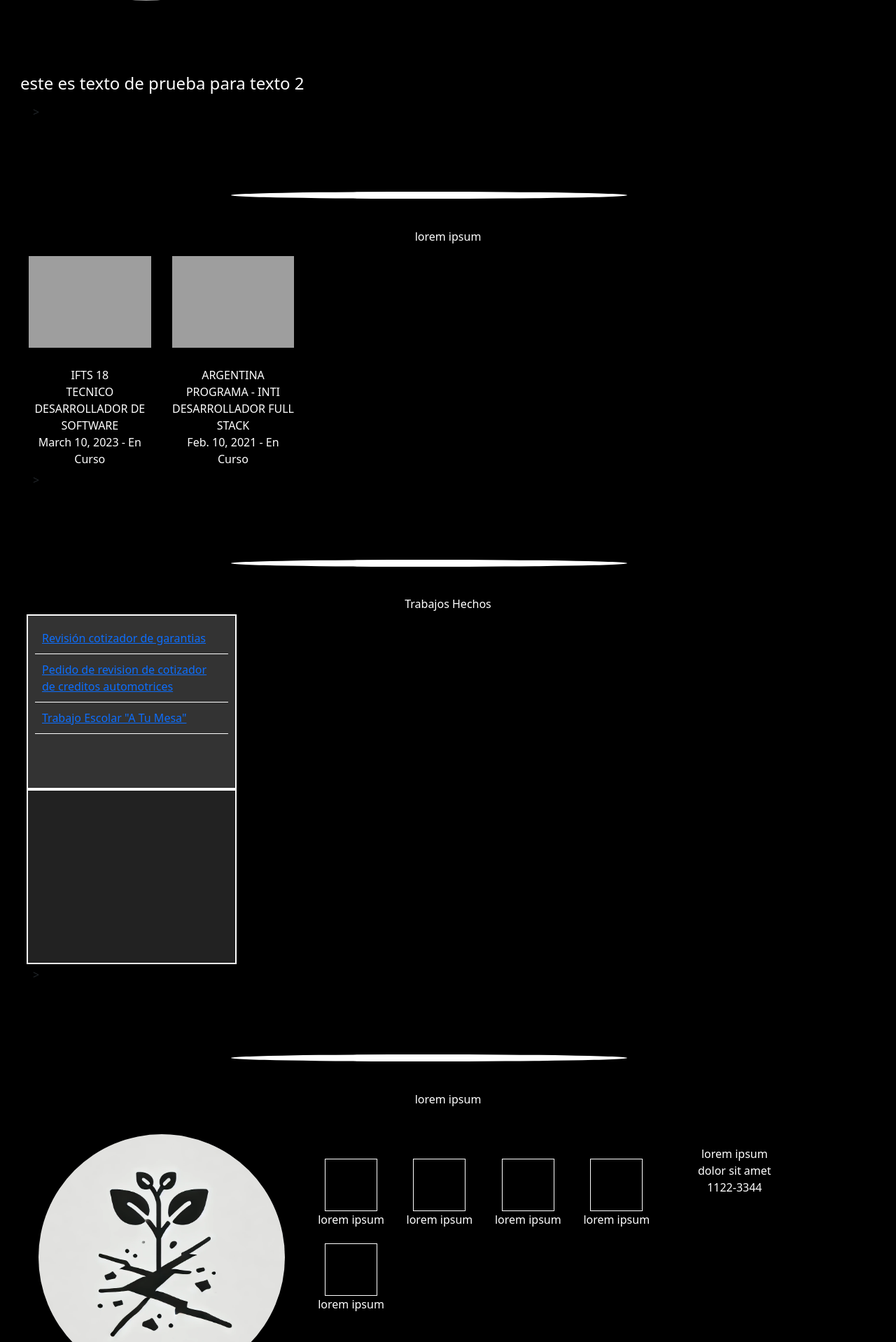
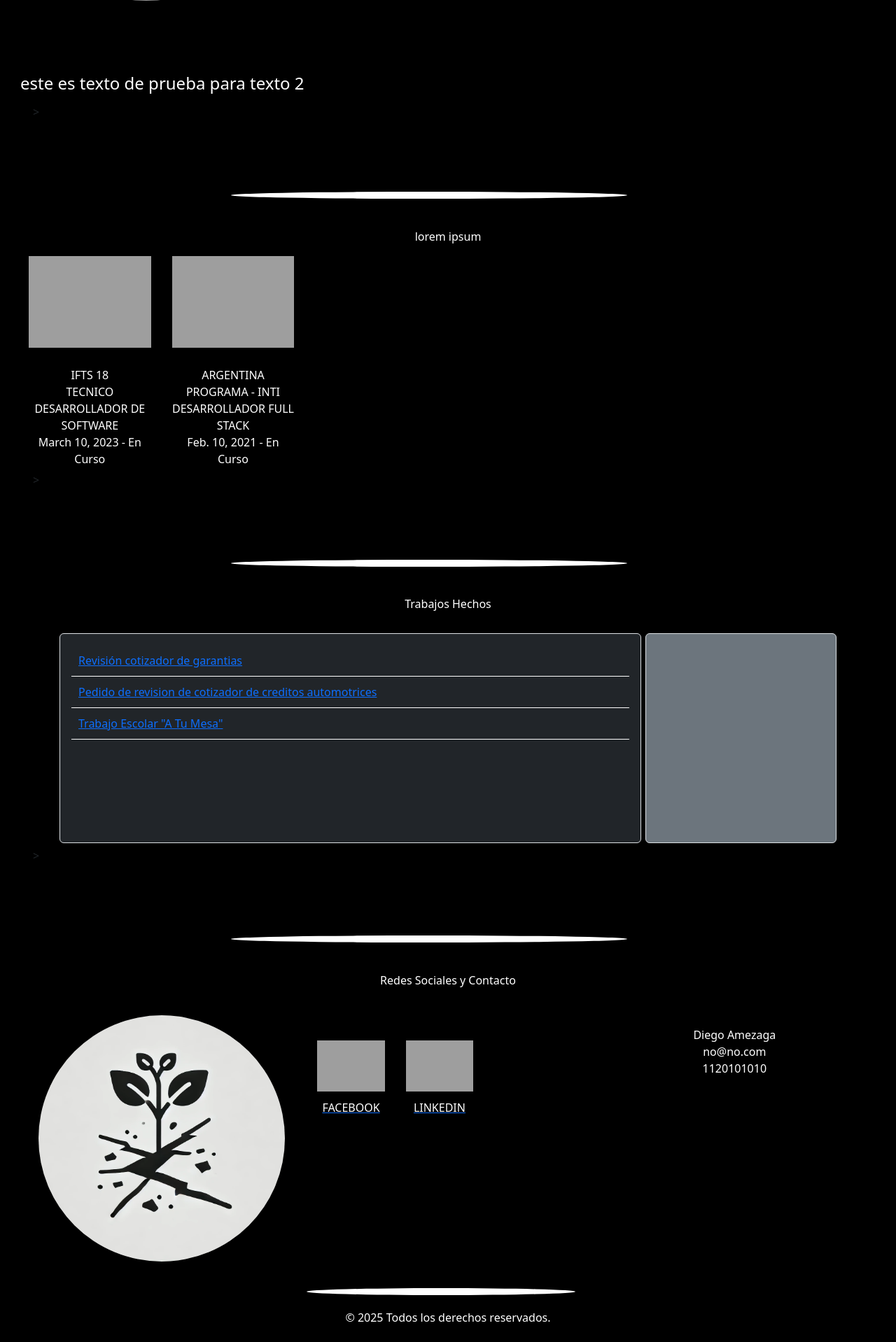
Before and after one commit to HelpTec/PortFolioDjango, a Django app: page / in a window 1280 px wide. Shown: the part 842-2760 px from the top of the page at 70% size. After the commit the page ends 2731 px from the top, so only its background shows below. Run offline with Django 5.2, Linux system fonts and the light colour scheme; data comes from the database, SQL or seed files in the repository; both versions use the stored data as it was after the commit; some libraries are stand-ins or nearby versions; grey boxes are pictures that could not be loaded.

Commit message:
terminado todas las plantillas. quedaría un acceso al admin personalizado quiza y subirlo a la nube. consultar con gente que sepa de diseño para mejoras en plantilla antes de publicar. el sitio esta bien pero le falta vida

```diff
--- a/portfolio/apps/master/templates/home.html
+++ b/portfolio/apps/master/templates/home.html
@@ -65,14 +65,7 @@
 }
 
 /***BOTONERA***/
-.btn-custom {
-    width: 100%;
-    max-width: 100px;
-    height: 50px;
-    font-size: clamp(0.9rem, 2vw, 1.0rem);
-    text-align: center;
-    white-space: nowrap;
-}
+
 
 /* Asegura espaciado entre los botones */
 .row > div {
@@ -116,7 +109,7 @@
 
 </style>
 <!-- ESPACIO HOME  -->>
-<div class="row align-items-center">
+<div class="row align-items-center" id="home">
     <div class="col-lg-5 col-md-6 col-sm-12">
         <div class="esquinero">
             <div class="rectangulo" id="horizontal">
@@ -127,17 +120,17 @@
                 {% endfor %}
                 <div class="separador"></div>
                 <div class="row justify-content-center">
-                    <div class="col-6 col-md-3 d-flex justify-content-center">
-                        <button type="button" class="btn btn-secondary btn-custom">BIO</button>
+                    <div class="col-7 col-md-3 d-flex justify-content-center">
+                        <a href="#bio" class="btn btn-secondary w-100 d-flex align-items-center justify-content-center">BIO</a>
                     </div>
-                    <div class="col-6 col-md-3 d-flex justify-content-center">
-                        <button type="button" class="btn btn-secondary btn-custom">ESTUDIOS</button>
+                    <div class="col-7 col-md-3 d-flex justify-content-center">
+                        <a href="#estudios" class="btn btn-secondary w-100 d-flex align-items-center justify-content-center">ESTUDIOS</a>
                     </div>
-                    <div class="col-6 col-md-3 d-flex justify-content-center">
-                        <button type="button" class="btn btn-secondary btn-custom">TRABAJOS</button>
+                    <div class="col-7 col-md-3 d-flex justify-content-center">
+                        <a href="#trabajos" class="btn btn-secondary w-100 d-flex align-items-center justify-content-center">TRABAJOS</a>
                     </div>
-                    <div class="col-6 col-md-3 d-flex justify-content-center">
-                        <button type="button" class="btn btn-secondary btn-custom">CONTACTOS</button>
+                    <div class="col-7 col-md-3 d-flex justify-content-center">
+                        <a href="#redes" class="btn btn-secondary w-100 d-flex align-items-center justify-content-center">CONTACTOS</a>
                     </div>
                 </div>
             </div>
@@ -153,7 +146,7 @@
 </div>
 
 <!-- ESPACIO BIO  -->>
-<div class="row mt-5">
+<div class="row mt-5" id="bio">
 
     <style>
 
@@ -224,7 +217,7 @@
 </div>
 
 <!-- ESPACIO ESTUDIOS -->>
-<div class="row mt-5">
+<div class="row mt-5" id="estudios">
 
     <style>
     .icono {
@@ -293,7 +286,7 @@
     </div>
 </div>
 <!-- ESPACIO TRABAJOS -->>
-<div class="row mt-5">
+<div class="row mt-5" id="trabajos">
     <style>
     span{
         color: white;
@@ -307,7 +300,6 @@
     }
     .lista-contenedor {
         width: 300px; /* Ancho fijo */
-        height: 250px; /* Alto fijo */
         overflow-y: auto; /* Habilita scroll vertical */
         border: 2px solid white;
         padding: 10px;
@@ -327,7 +319,6 @@
       /* Contenedor de imagen */
       .imagen-contenedor {
         width: 300px;
-        height: 250px;
         display: flex;
         align-items: center;
         justify-content: center;
@@ -345,6 +336,11 @@
     .imagen.mostrada {
         display: block; /* Solo se muestra la imagen activa */
     }
+
+    .lista-contenedor, .imagen-contenedor {
+    height: 400px; /* Asegura que ambos tengan la misma altura */
+    max-height: 400px;
+}
     </style>
 
     <div class="d-flex row mt-5 justify-content-center">
@@ -359,18 +355,28 @@
             </div>
         </div>
         <!-- Cuadro de Lista -->
-    <div class="lista-contenedor">
+        <div class="container mt-4">
+            <div class="row g-0 align-items-start">
+                <!-- Lista (Ocupa 3/4 del ancho en pantallas grandes) -->
+                <div class="col-lg-9 col-12">
+                    <div class="border rounded p-3 bg-dark text-white overflow-auto" style="height: 300px;">
                         {% for trabajo in trabajos %}
                             <div class="lista-item" data-img="{{ trabajo.avatarImg }}">
                                 <span><a href="{{trabajo.urlTrabajo}}">{{ trabajo.nombre }}</a></span>
                             </div>
                         {% endfor %}
                     </div>
+                </div>
     <!-- Cuadro de Imagen -->
-    <div class="imagen-contenedor">
+                <div class="col-lg-3 col-12 mt-3 mt-lg-0">
+                    <div class="border rounded d-flex align-items-center justify-content-center bg-secondary"
+                        style="height: 300px;">
                         {% for trabajo in trabajos %}
                         <img src="{{ trabajo.avatarImg }}" alt="{{ trabajo.nombre }}" class="imagen" id="img-{{ forloop.counter }}">
                         {% endfor %}
+                    </div>
+                </div>
+            </div>
         </div>
     </div>
 
@@ -393,12 +399,14 @@
 </div>
 
 <!-- ESPACIO REDES SOCIALES -->>
-<div class="row mt-5">
+<div class="row mt-5" id="redes">
     <style>
         .icono-sm{
-            border: 1px solid white;
-            width: 75px;
-            height: 75px;
+            display: flex;
+            align-items: center;
+            justify-content: center;
+            height: clamp(50px, 40vh, 75px);
+            margin-bottom: 10%;
         }
 
     </style>
@@ -410,7 +418,7 @@
     <div class="container">
         <div class="row align-items-center">
             <div class="text-center">
-                lorem ipsum
+                Redes Sociales y Contacto
             </div>
         </div>
         <div class="row mt-5">
@@ -422,63 +430,34 @@
             <div class="col-xl-5">
                 <div class="container">
                     <div class="row align-items-start">
+                        {% for red in redsoc %}
                         <div class="col-xl-3 mt-3">
                             <div class="container d-flex justify-content-center flex-column">
+                                <a href="{{ red.url }}">
                                     <div class="icono-sm">
+                                        <img src= "{{ red.iconoImg }}" alt="iconoimg" class="avatarimg">
                                     </div>
+                                </a>
+                                <a href="{{ red.url }}">
                                     <div class="text-center">
-                                    lorem ipsum
+                                        {{ red.nombre }}
+                                    </div>
+                                </a>
                             </div>
                         </div>
-                        </div>
-                        <div class="col-xl-3 mt-3">
-                            <div class="container d-flex justify-content-center flex-column">
-                                <div class="icono-sm">
-                                </div>
-                                <div class="text-center">
-                                    lorem ipsum
-                                </div>
-                            </div>
-                        </div>
-                        <div class="col-xl-3 mt-3">
-                            <div class="container d-flex justify-content-center flex-column">
-                                <div class="icono-sm">
-                                </div>
-                                <div class="text-center">
-                                    lorem ipsum
-                                </div>
-                            </div>
-                        </div>
-                        <div class="col-xl-3 mt-3">
-                            <div class="container d-flex justify-content-center flex-column">
-                                <div class="icono-sm">
-                                </div>
-                                <div class="text-center">
-                                    lorem ipsum
-                                </div>
-                            </div>
-                        </div>
-                        <div class="col-xl-3 mt-3">
-                            <div class="container d-flex justify-content-center flex-column">
-                                <div class="icono-sm">
-                                </div>
-                                <div class="text-center">
-                                    lorem ipsum
-                                </div>
-                            </div>
-                        </div>
+                        {% endfor %}
                     </div>
                 </div>
             </div>
             <div class="col-xl-2 flex-column">
                 <div class="text-center">
-                    lorem ipsum
+                    {{ datos.persona.nombres}} {{ datos.persona.apellido}}
                 </div>
                 <div class="text-center">
-                    dolor sit amet
+                    {{ datos.persona.mail }}
                 </div>
                 <div class="text-center">
-                    1122-3344
+                    {{ datos.persona.telefono }}
                 </div>
 
             </div>
--- a/portfolio/apps/persona/models.py
+++ b/portfolio/apps/persona/models.py
@@ -10,8 +10,8 @@ class Persona(models.Model):
         null=True)
     nombres = models.CharField(max_length=30)
     apellido = models.CharField(max_length=30)
-    nacimiento = models.DateField
-    telefono = models.IntegerField
+    nacimiento = models.DateField(blank= True, null= True)
+    telefono = models.IntegerField(blank= True, null= True)
     mail = models.CharField(max_length=30)
     def __str__(self):
         return f"{self.nombres} {self.apellido}"
--- a/portfolio/apps/redsoc/models.py
+++ b/portfolio/apps/redsoc/models.py
@@ -4,6 +4,7 @@ from apps.persona.models import Persona
 class RedSoc(models.Model):
     nombre = models.CharField(max_length = 255)
     url = models.CharField(max_length = 500)
+    iconoImg = models.CharField(max_length = 500, blank= True, null= True)
     persona = models.ForeignKey(Persona,
                                 on_delete= models.CASCADE,
                                 related_name= "RedSoc",
```
Also changed, not shown: portfolio/apps/persona/migrations/0006_persona_nacimiento_persona_telefono.py (added), portfolio/apps/redsoc/migrations/0004_redsoc_iconoimg.py (added), portfolio/apps/redsoc/migrations/0005_redsoc_email_redsoc_telefono.py (added), portfolio/apps/redsoc/migrations/0006_remove_redsoc_email_remove_redsoc_telefono.py (added), portfolio/db.sqlite3. Lines whose indentation alone changed are shown as unchanged.
